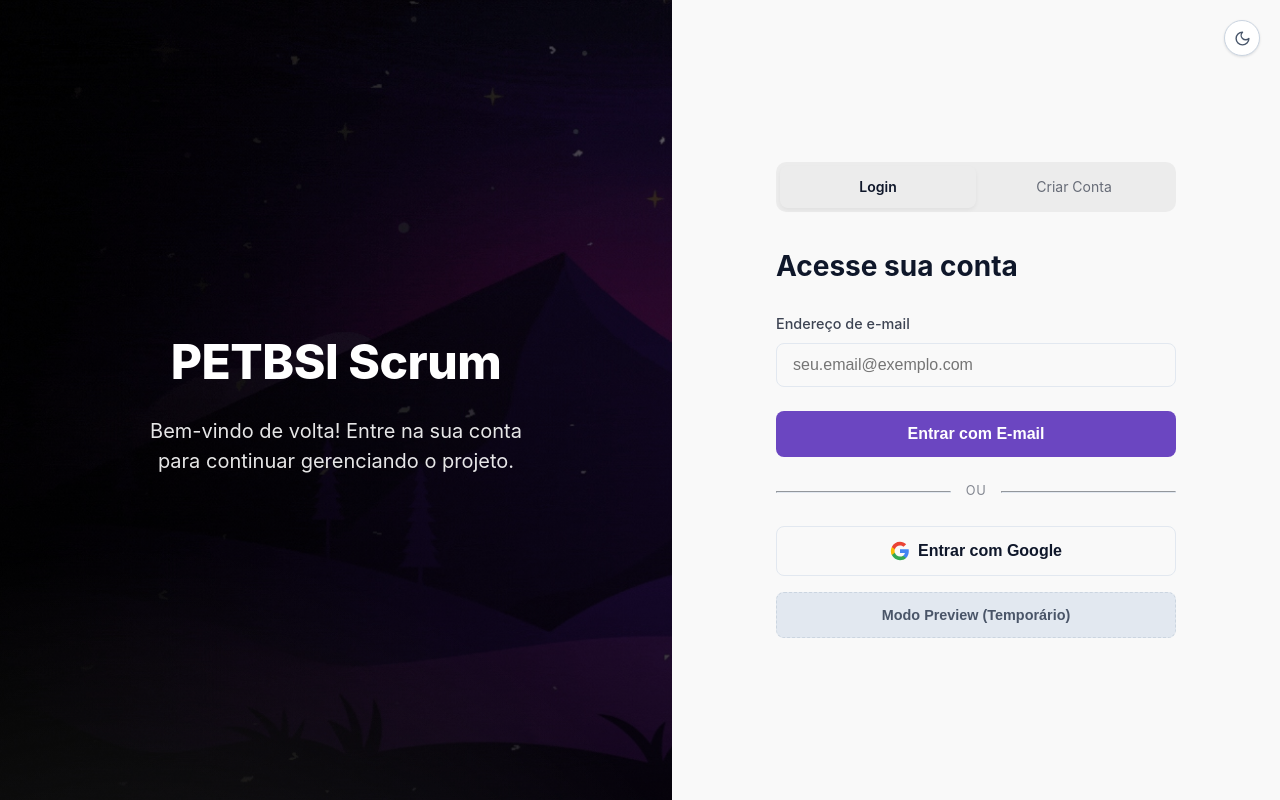
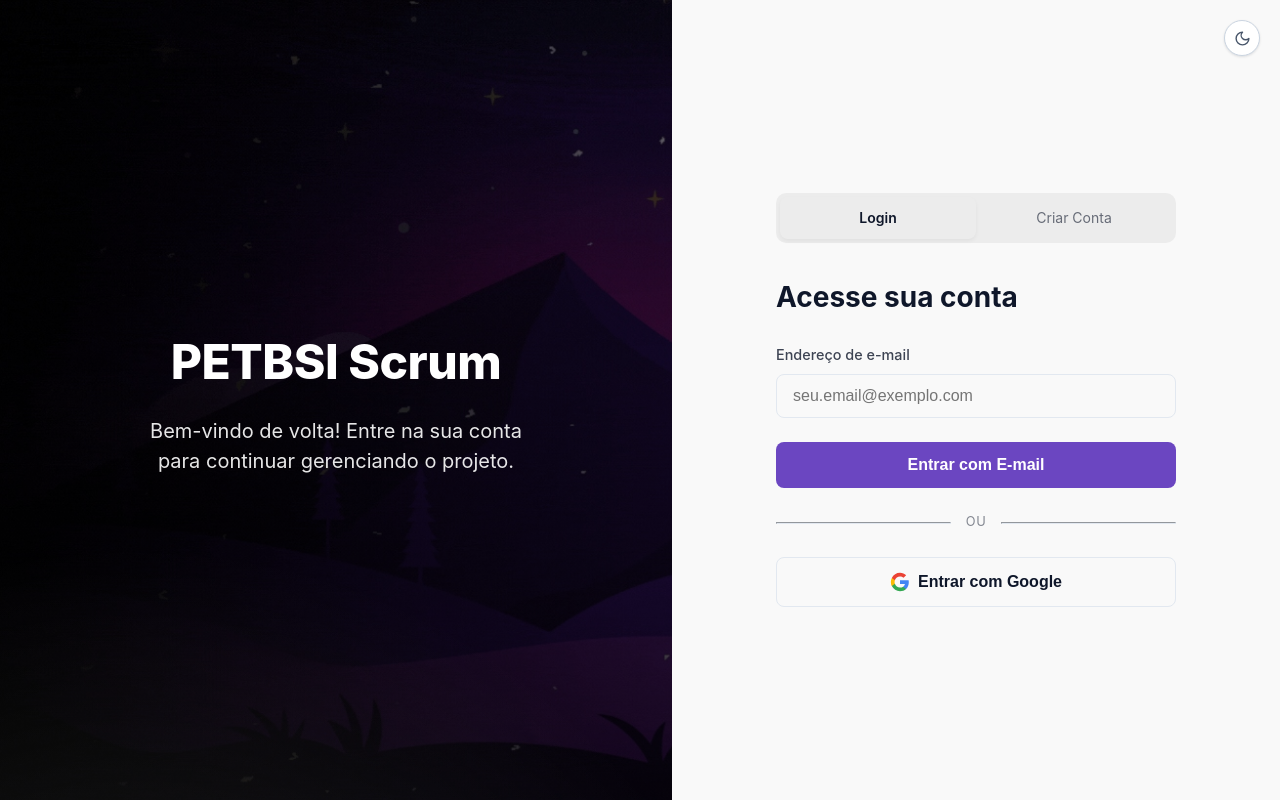
Before and after one commit to LuHenRe/PETBSI-SCRUM, a Next.js app: page /login in a window 1280 px wide. Built offline with nearby package versions, Linux system fonts and the light colour scheme; no server answers.

Commit message:
feat(auth): remove preview login button from production

```diff
--- a/app/login/actions.ts
+++ b/app/login/actions.ts
@@ -8,7 +8,3 @@ export async function signInEmailAction(formData: FormData) {
 export async function signInGoogleAction() {
   await signIn("google", { redirectTo: "/" });
 }
-
-export async function signInPreviewAction() {
-  await signIn("preview", { redirectTo: "/" });
-}
--- a/app/login/components.tsx
+++ b/app/login/components.tsx
@@ -1,7 +1,7 @@
 "use client";
 
 import { useFormStatus } from "react-dom";
-import { signInEmailAction, signInGoogleAction, signInPreviewAction } from "./actions";
+import { signInEmailAction, signInGoogleAction } from "./actions";
 
 function SubmitEmailButton({ isRegister }: { isRegister: boolean }) {
   const { pending } = useFormStatus();
@@ -73,27 +73,3 @@ export function GoogleForm({ isRegister }: { isRegister: boolean }) {
     </form>
   );
 }
-
-function SubmitPreviewButton() {
-  const { pending } = useFormStatus();
-  return (
-    <button type="submit" disabled={pending} style={{
-      width: "100%", padding: "0.875rem", borderRadius: "8px",
-      backgroundColor: '#e2e8f0', color: '#4a5568',
-      border: '1px dashed #cbd5e0',
-      fontSize: '0.9rem', fontWeight: 600, cursor: pending ? 'not-allowed' : 'pointer',
-      display: 'flex', alignItems: 'center', justifyContent: 'center', gap: '0.5rem',
-      transition: 'background-color 0.2s', opacity: pending ? 0.7 : 1
-    }} className="outline-btn" title="Modo Preview (Administrador)">
-      {pending ? "Entrando..." : "Modo Preview (Temporário)"}
-    </button>
-  );
-}
-
-export function PreviewForm() {
-  return (
-    <form action={signInPreviewAction} style={{ marginTop: '1rem' }}>
-      <SubmitPreviewButton />
-    </form>
-  );
-}
--- a/app/login/page.tsx
+++ b/app/login/page.tsx
@@ -2,7 +2,7 @@ import { redirect } from "next/navigation";
 import { auth, signIn } from "@/auth";
 import { ThemeToggle } from "@/components/theme-toggle";
 import Link from "next/link";
-import { EmailForm, GoogleForm, PreviewForm } from "./components";
+import { EmailForm, GoogleForm } from "./components";
 
 export default async function LoginPage(props: { searchParams: Promise<{ verifyRequest?: string, mode?: string }> }) {
   const session = await auth();
@@ -108,8 +108,6 @@ export default async function LoginPage(props: { searchParams: Promise<{ verifyR
 
               <GoogleForm isRegister={isRegister} />
 
-              {/* MODO PREVIEW - TEMPORÁRIO PARA APRESENTAÇÃO */}
-              <PreviewForm />
             </>
           )}
         </div>
```
